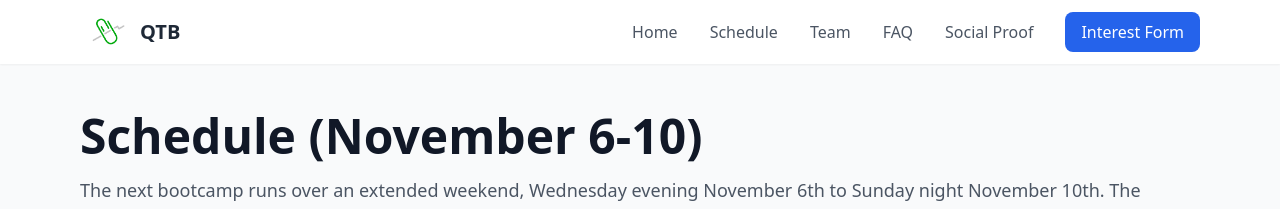
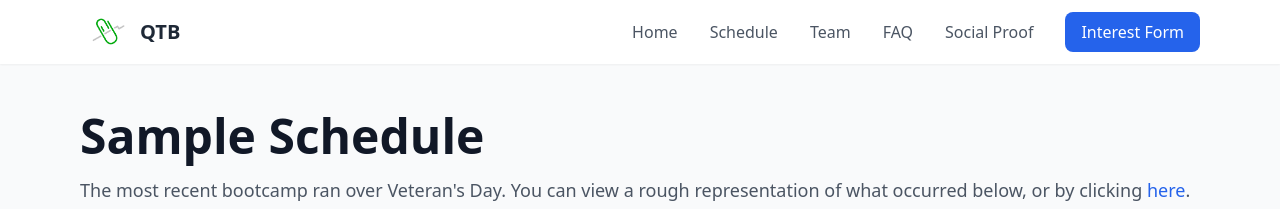
Before and after one commit to tradingbootcamp/website, a Vue app: page /schedule in a window 1280 px wide. Shown: the top 209 px of the page. Built offline with nearby package versions, Linux system fonts and the light colour scheme.

Commit message:
updated schedule page

```diff
--- a/src/components/schedule.vue
+++ b/src/components/schedule.vue
@@ -1,9 +1,9 @@
 <template>
     <Layout>
         <div class="max-w-6xl mx-auto px-4 py-12">
-            <h1 class="text-4xl sm:text-5xl font-bold text-gray-900 mb-4">Schedule (November 6-10)</h1>
+            <h1 class="text-4xl sm:text-5xl font-bold text-gray-900 mb-4">Sample Schedule</h1>
             <p class="text-lg text-gray-600 mb-8">
-                The next bootcamp runs over an extended weekend, Wednesday evening November 6th to Sunday night November 10th. The schedule is extremely susceptible to change, but you can view our current best guess below or by clicking <a target="_blank" href="https://docs.google.com/spreadsheets/d/1VenNKSoZSAvVWJMee17tZ-vuCBqIUwHVPfDjI46iSxU/edit?gid=343028241#gid=343028241" class="text-blue-600 hover:text-blue-800">here</a>.
+                The most recent bootcamp ran over Veteran's Day. You can view a rough representation of what occurred below, or by clicking <a target="_blank" href="https://docs.google.com/spreadsheets/d/1VenNKSoZSAvVWJMee17tZ-vuCBqIUwHVPfDjI46iSxU/edit?gid=343028241#gid=343028241" class="text-blue-600 hover:text-blue-800">here</a>.
             </p>
             <!-- Added embedded Google Sheet -->
             <div class="w-full h-[820px]">
```
